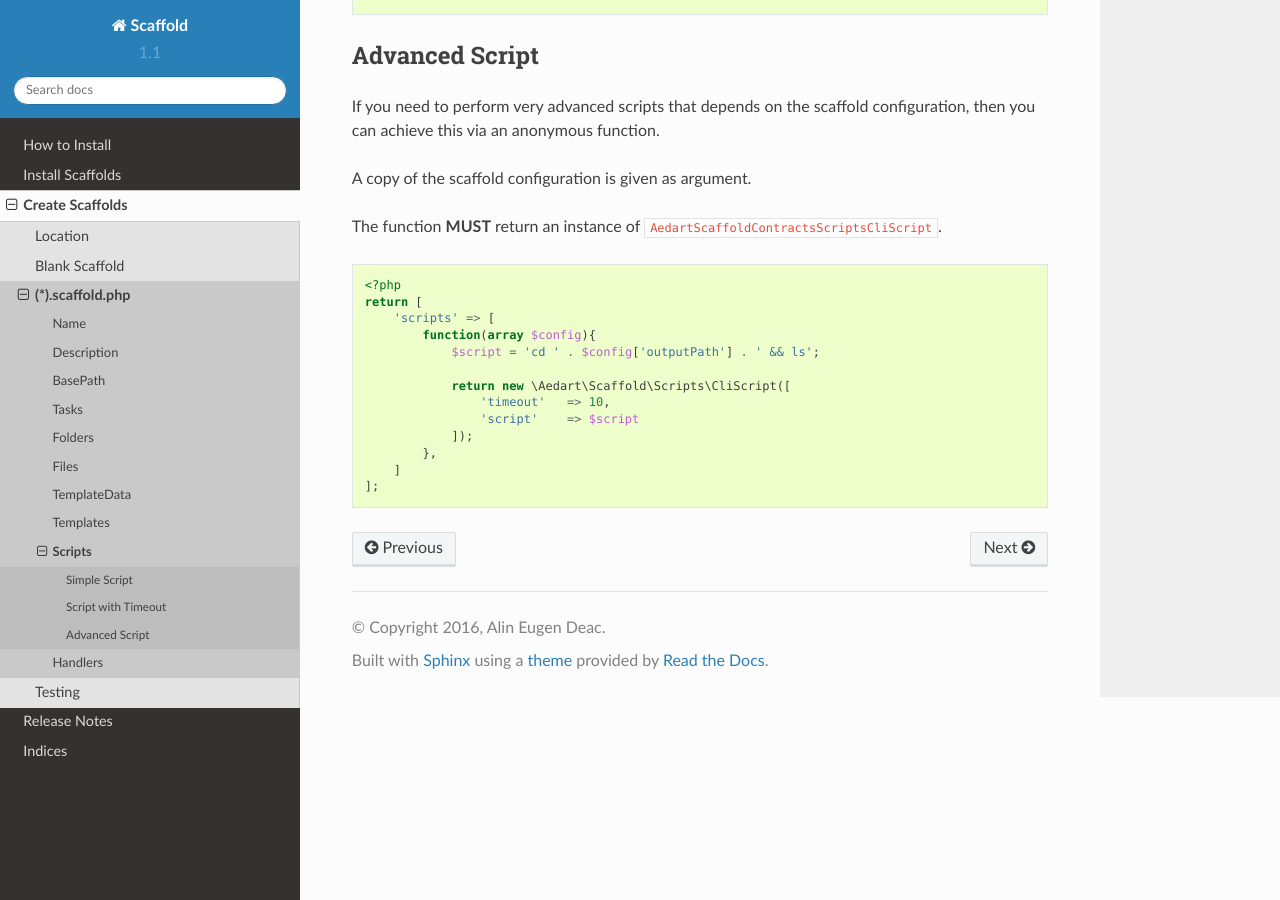
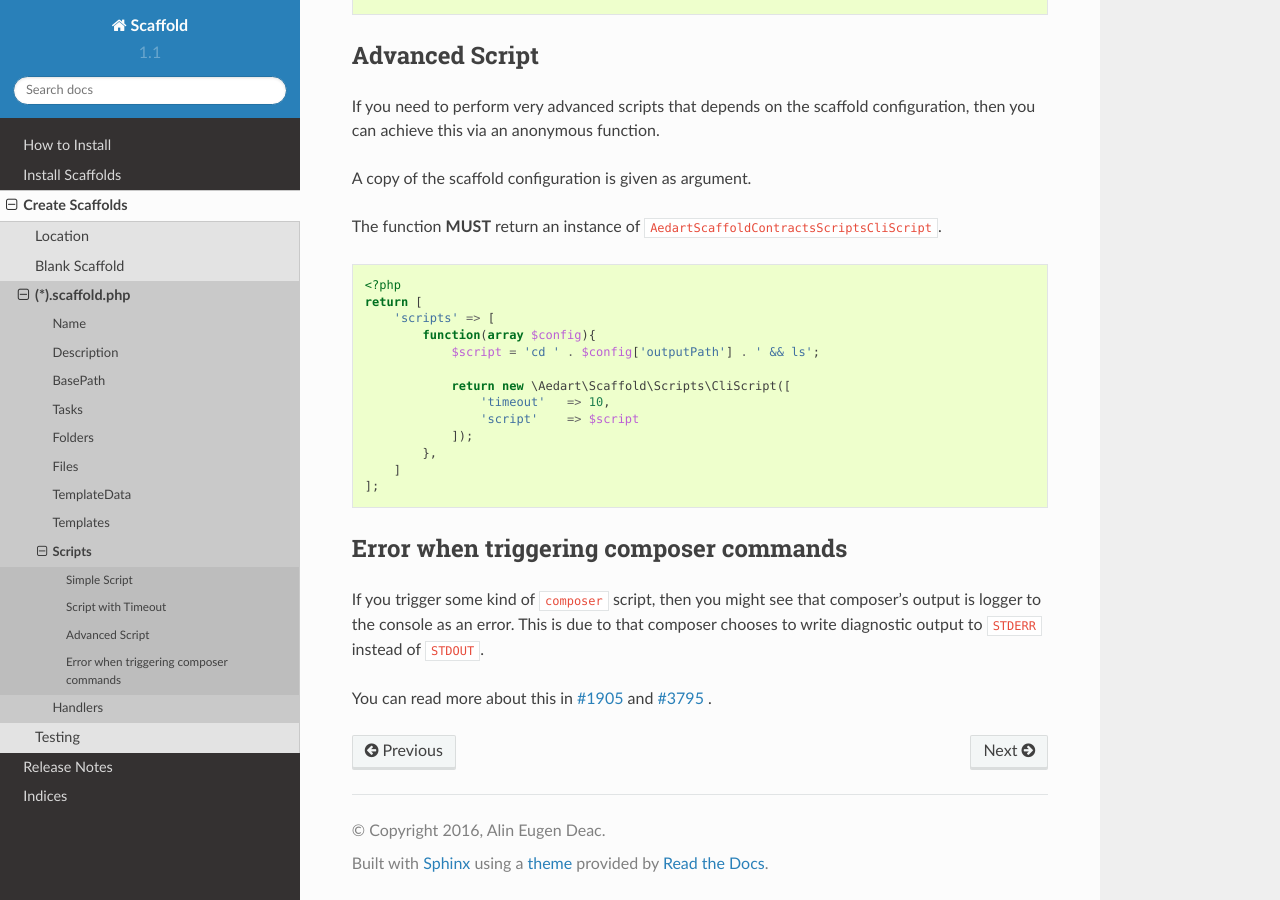
Before and after one commit to aedart/scaffold, a Sphinx documentation site: the page built from docs/source/create_scaffolds/scaffold_php/scripts.rst, in a window 1280 px wide and 900 px high, scrolled down 885 px. Built offline with Sphinx 7.4.7 and the Read the Docs theme 2.0.0, drawn with Linux system fonts in a browser that asks for light colours.

Commit message:
Add doc about composer commands logged to STDERR

```diff
--- a/docs/source/create_scaffolds/scaffold_php/scripts.rst
+++ b/docs/source/create_scaffolds/scaffold_php/scripts.rst
@@ -1,4 +1,6 @@
 .. index::
+    pair: Composer; STDERR
+    pair: Composer; STDOUT
     pair: Scripts; scaffold.php
     single: CLI
 
@@ -70,3 +72,11 @@ The function **MUST** return an instance of :code:`\Aedart\Scaffold\Contracts\Sc
             },
         ]
     ];
+
+Error when triggering composer commands
+^^^^^^^^^^^^^^^^^^^^^^^^^^^^^^^^^^^^^^^
+
+If you trigger some kind of :code:`composer` script, then you might see that composer's output is logger to the console
+as an error. This is due to that composer chooses to write diagnostic output to :code:`STDERR` instead of :code:`STDOUT`.
+
+You can read more about this in `#1905 <https://github.com/composer/composer/issues/1905>`_ and `#3795 <https://github.com/composer/composer/issues/3795>`_ .
```
